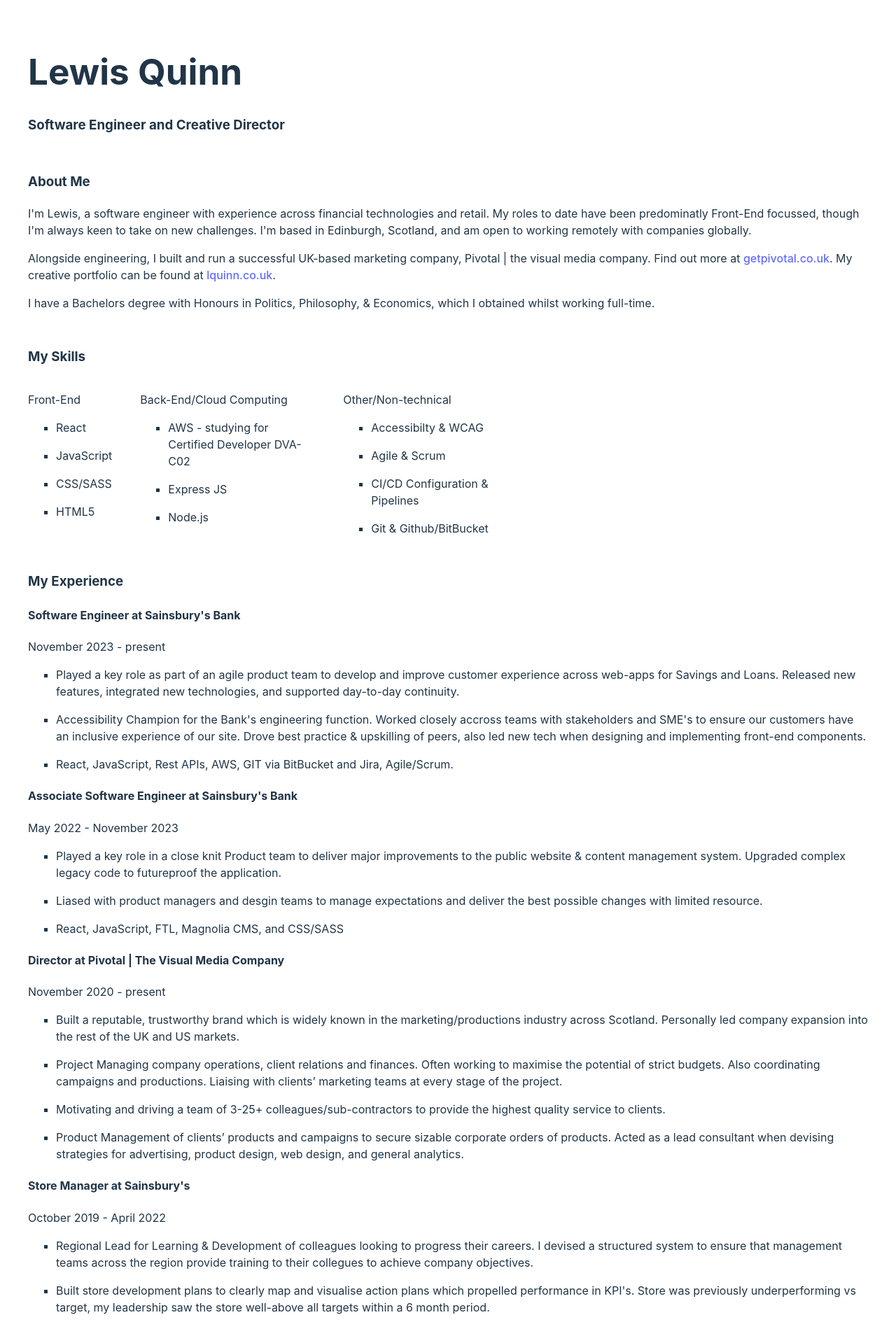
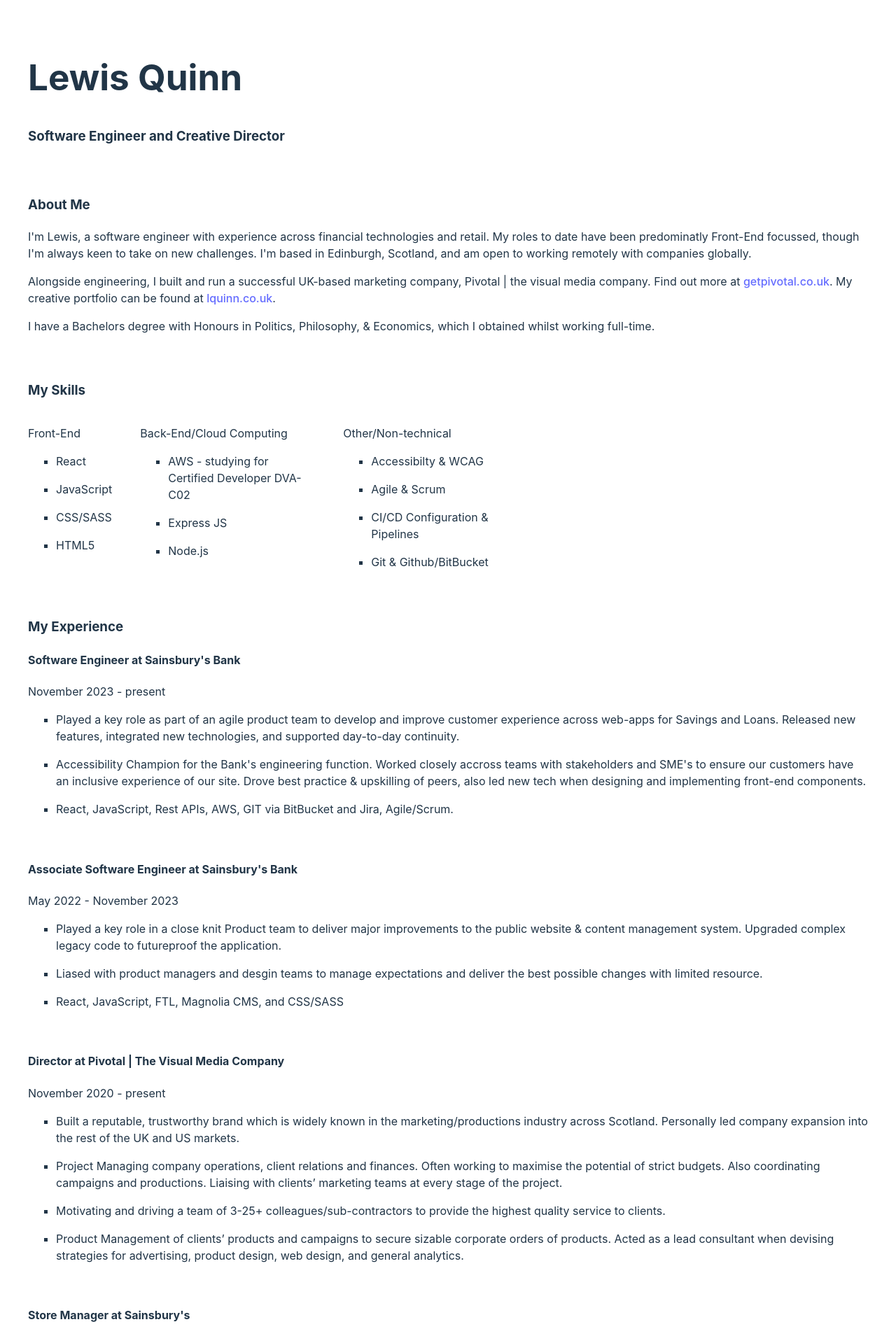
Before and after one commit to kingoflecky/lewiscv, a React (Vite) app: page / in a window 1280 px wide. Shown: the top 1899 px of the page at 70% size. Built offline with nearby package versions, Linux system fonts and the light colour scheme.

Commit message:
011: improved a11y, layout, & title change

```diff
--- a/index.html
+++ b/index.html
@@ -4,7 +4,7 @@
     <meta charset="UTF-8" />
     <link rel="icon" type="image/svg+xml" href="/favicon.ico" />
     <meta name="viewport" content="width=device-width, initial-scale=1.0" />
-    <title>Vite + React</title>
+    <title>Lewis Quinn CV</title>
   </head>
   <body>
     <div id="root"></div>
--- a/src/App.css
+++ b/src/App.css
@@ -14,8 +14,13 @@
 
 .card {
   padding: 0.5em;
+  margin-bottom: 1em;
 }
 
 li {
   margin-bottom: 1em;
 }
+
+section {
+  page-break-inside: avoid;
+}
--- a/src/App.jsx
+++ b/src/App.jsx
@@ -11,25 +11,25 @@
 
   return (
     <>
-      <div className="card">
+      <section className="card">
         <HeaderComponent />
-      </div>
+      </section>
 
-      <div className="card">
+      <section className="card">
         <BriefIntro />
-      </div>
+      </section>
 
-      <div className="card">
+      <section className="card">
         <MySkills />
-      </div>
+      </section>
 
-      <div className="card">
+      <section className="card">
         <Experience />
-      </div>
+      </section>
 
-      <div className="card">
+      <section className="card">
         <Education />
-      </div>
+      </section>
 
     </>
   );
--- a/src/components/Education.jsx
+++ b/src/components/Education.jsx
@@ -32,6 +32,7 @@
         </li>
       </ul>
 
+<br/>
       <h4>InfinityWorks Software Engineering Bootcamp (Front-End)</h4>
       <p>February 2022 - May 2022</p>
       <ul>
```
Also changed, not shown: src/components/Experience.jsx (+4 -4 lines).
